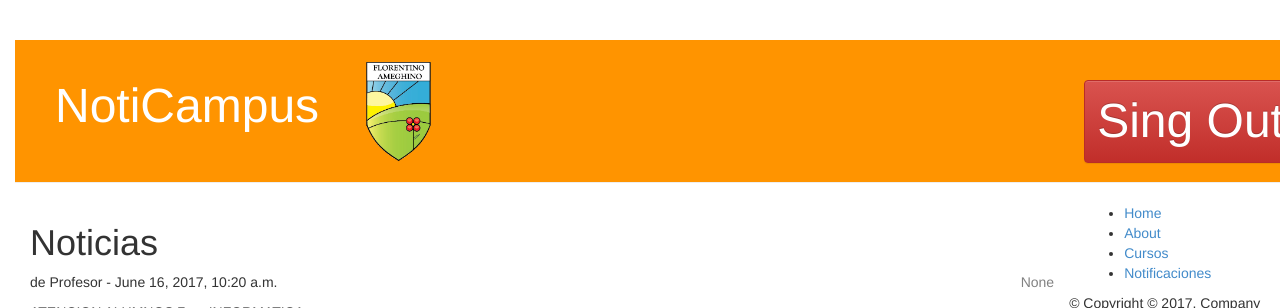
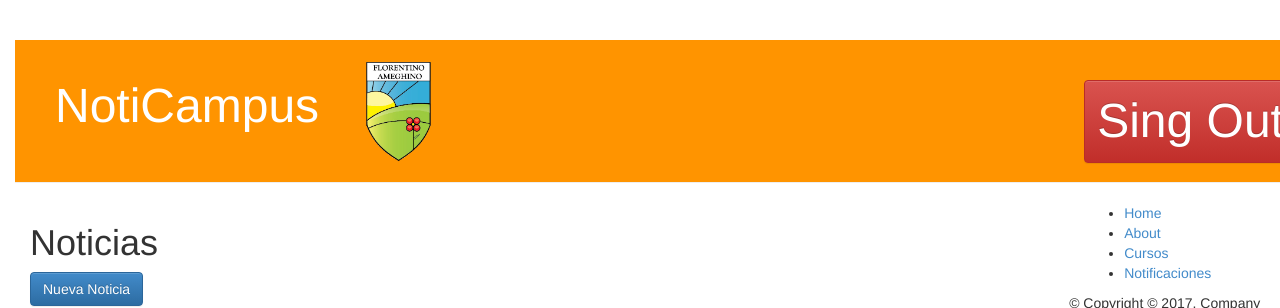
Before and after one commit to MatiiBasualdo/noticampus, a Django app: page /inicio/ in a window 1280 px wide. Shown: the top 308 px of the page. Run offline with Django 3.2, Linux system fonts and the light colour scheme; data comes from the database, SQL or seed files in the repository; both versions use the stored data as it was after the commit; some libraries are stand-ins or nearby versions.

Commit message:
agregando creador de noticias

```diff
--- a/noticampus/templates/base.html
+++ b/noticampus/templates/base.html
@@ -19,6 +19,7 @@
             {% endblock %}
         </div>
     </div>
+
 </body>
 {% endblock %}
 </html>
--- a/noticampus/templates/inicio.html
+++ b/noticampus/templates/inicio.html
@@ -11,6 +11,7 @@
 <div class="col-xs-10">
 	<div>
 			<h1>Noticias</h1>
+			<a type="button" class="btn btn-primary" href="/nueva">Nueva Noticia</a>
 	</div>
 {% for noticia in noticias%}
 	<div class="noticia">
@@ -33,7 +34,6 @@
 	</ul>
 </div>
 {% endblock content %}
-
  <div class="footer">
 	<p>&#169; Copyright &#169; 2017. Company Aloosa(Ameghino) </p>
 	<div class="connect">
--- a/noticampus/urls.py
+++ b/noticampus/urls.py
@@ -7,5 +7,5 @@
 	url(r'^inicio/$', views.inicio),
 	url(r'^privado/$',views.privado),
 	url(r'^cerrar/$', views.cerrar),
-
+	url(r'^nueva/$', views.nueva_noticia),
 ]
--- a/noticampus/views.py
+++ b/noticampus/views.py
@@ -7,50 +7,66 @@
 from django.contrib.auth.decorators import login_required
 from django.http import HttpResponseRedirect
 from django.template import RequestContext
+from .forms import NoticiaForm
 
 # Create your views here.
 
 def inicio(request):
-	noticias = Noticia.objects.all().order_by('created_date')
-	return render(request, 'inicio.html', {'noticias': noticias})
+    noticias = Noticia.objects.all().order_by('created_date')
+    return render(request, 'inicio.html', {'noticias': noticias})
 
 def nuevo_usuario(request):
-	if request.method == 'POST':
-		formulario = UserCreationForm(request.POST)
-		if formulario.is_valid:
-			formulario.save()
-			return HttpResponseRedirect('/')
-	else:
-		formulario = UserCreationForm()
-	return render(request, 'nuevo_usuario.html', {'formulario': formulario})
+    if request.method == 'POST':
+        formulario = UserCreationForm(request.POST)
+        if formulario.is_valid:
+            formulario.save()
+            return HttpResponseRedirect('/')
+    else:
+        formulario = UserCreationForm()
+    return render(request, 'nuevo_usuario.html', {'formulario': formulario})
 
 def ingresar(request):
-	if not request.user.is_anonymous():
-		return HttpResponseRedirect('/inicio')
-	if request.method == 'POST':
-		formulario = AuthenticationForm(request.POST)
-		if formulario.is_valid:
-			usuario = request.POST['username']
-			clave = request.POST['password']
-			acceso = authenticate(username=usuario, password=clave)
-			if acceso is not None:
-				if acceso.is_active:
-					login(request, acceso)
-					return HttpResponseRedirect('/inicio')
-				else:
-					return render(request, 'noactivo.html', context=None)
-			else:
-				return render(request, 'nousuario.html', context=None)
-	else:
-		formulario = AuthenticationForm()
-	return render(request, 'ingresar.html', {'formulario':formulario})
+    if not request.user.is_anonymous():
+        return HttpResponseRedirect('/inicio')
+    if request.method == 'POST':
+        formulario = AuthenticationForm(request.POST)
+        if formulario.is_valid:
+            usuario = request.POST['username']
+            clave = request.POST['password']
+            acceso = authenticate(username=usuario, password=clave)
+            if acceso is not None:
+                if acceso.is_active:
+                    login(request, acceso)
+                    print request.session
+                    return HttpResponseRedirect('/inicio')
+                else:
+                    return render(request, 'noactivo.html', context=None)
+            else:
+                return render(request, 'nousuario.html', context=None)
+    else:
+        formulario = AuthenticationForm()
+
+    return render(request, 'ingresar.html', {'formulario':formulario})
 
 @login_required(login_url='/ingresar')
 def privado(request):
-	usuario = request.user
-	return render(request, 'inicio.html', {'usuario': usuario})
+    usuario = request.user
+    return render(request, 'inicio.html', {'usuario': usuario})
 
 @login_required(login_url='/ingresar')
 def cerrar(request):
-	logout(request)
-	return HttpResponseRedirect('/')
+    logout(request)
+    return HttpResponseRedirect('/')
+
+def nueva_noticia(request):
+    if request.method == "POST":
+        form = NoticiaForm(request.POST)
+        if form.is_valid():
+            noticia = form.save(commit=False)
+            noticia.author = request.user
+            noticia.published_date = timezone.now()
+            noticia.save()
+            return HttpResponseRedirect('/')
+    else:
+        form = NoticiaForm()
+        return render(request, 'noticia_edit.html', {'form': form})
```
Also changed, not shown: noticampus/forms.py (added, +9 -0 lines), noticampus/templates/noticia_edit.html (added, +8 -0 lines), db.sqlite3.
